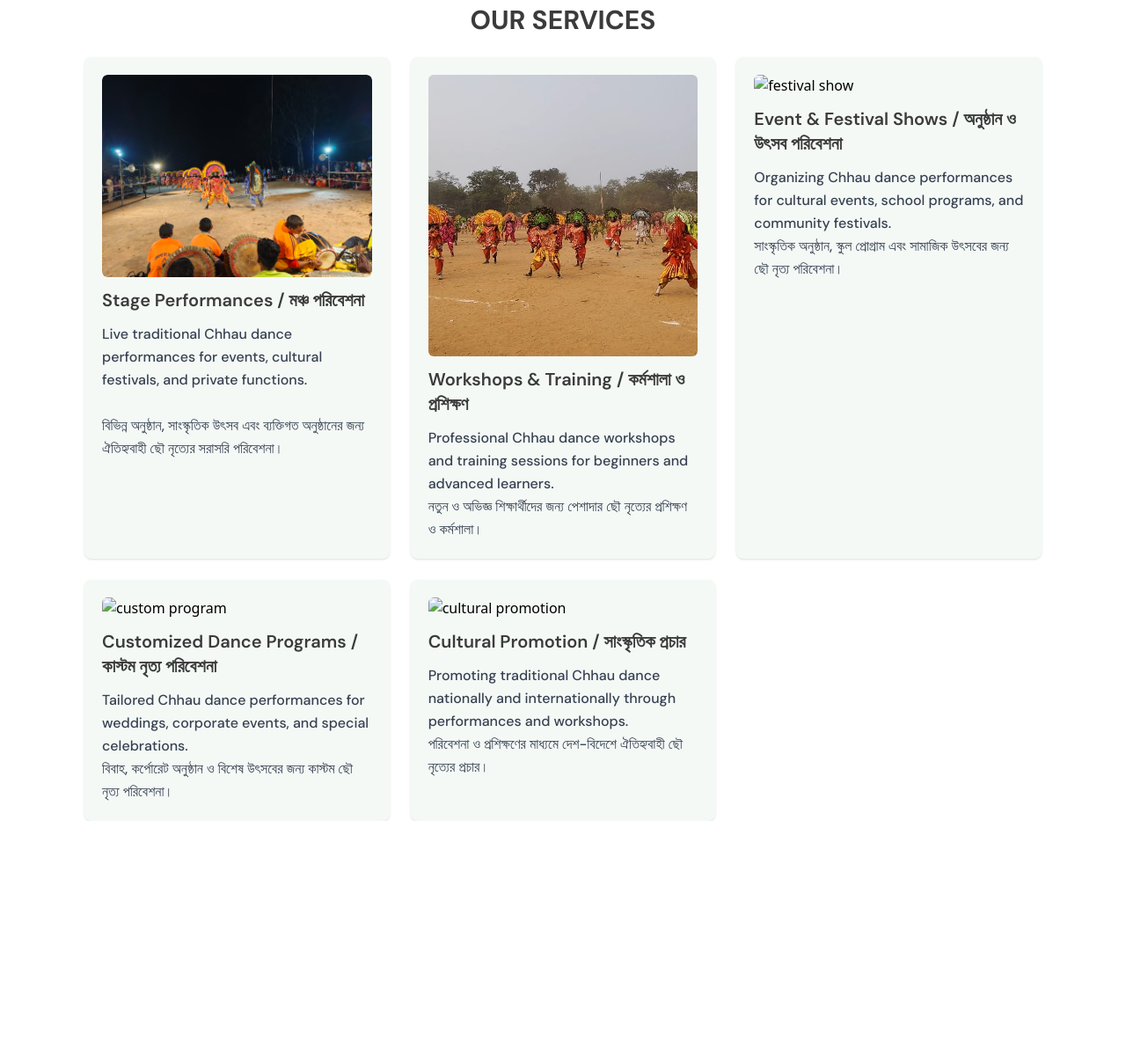
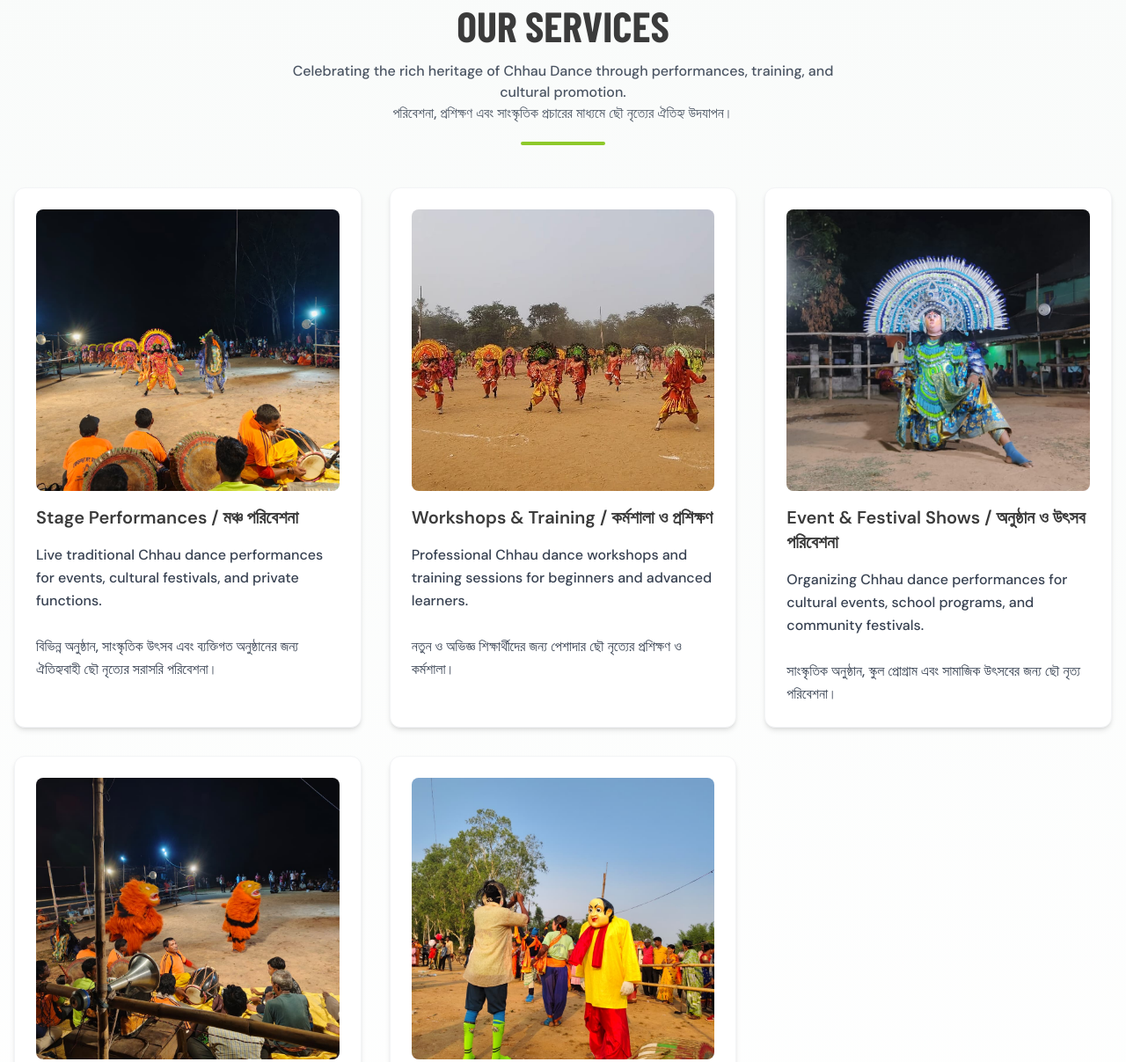
Before and after one commit to CoderSwarup03/Chow-Dance-Website, a plain HTML site: page index.html in a window 1280 px wide. Shown: the part 1560-2767 px from the top of the page at 88% size. Before the commit the page ends 2493 px from the top, so only its background shows below. Drawn offline with nearby package versions, Linux system fonts and the light colour scheme; a web font is replaced by a local one.

Commit message:
our services done

```diff
--- a/index.html
+++ b/index.html
@@ -215,21 +215,39 @@
     </section>
 
     <!-- our services -->
-    <section class="max-w-[85%] mx-auto mt-16">
-        <h2 class="text-xl md:text-3xl dm-sans font-bold text-[#3b3b3b] mb-6 uppercase text-center">Our Services</h2>
+    <section class="py-16 bg-gradient-to-b from-[#f9fbfa] to-white">
+        <div class="max-w-7xl mx-auto px-4">
 
-        <div class="grid grid-cols-1 md:grid-cols-2 lg:grid-cols-3 gap-6">
+            <!-- Section Heading -->
+            <div class="text-center mb-12">
+                <h2 class="text-4xl md:text-5xl font-bold uppercase barlow-condensed-medium text-[#3b3b3b]">
+                    Our Services
+                </h2>
+                <p class="mt-4 text-gray-600 dm-sans max-w-2xl mx-auto">
+                    Celebrating the rich heritage of Chhau Dance through performances, training, and cultural promotion.
+                    <br>
+                    পরিবেশনা, প্রশিক্ষণ এবং সাংস্কৃতিক প্রচারের মাধ্যমে ছৌ নৃত্যের ঐতিহ্য উদযাপন।
+                </p>
+                <div class="w-24 h-1 bg-[#8ec92b] mx-auto mt-5 rounded-full"></div>
+            </div>
+
+            <!-- Services Grid -->
+            <div class="grid grid-cols-1 md:grid-cols-2 lg:grid-cols-3 gap-8">
 
                 <!-- Service 1 -->
-            <div class="bg-[#f4f9f6] p-5 rounded-lg shadow hover:shadow-lg transition duration-300 flex flex-col gap-3">
-                <div class="relative overflow-hidden rounded-md group">
-                    <img src="./imagees/stage-program.jpeg" alt="stage program"
-                        class="rounded-md transform group-hover:scale-110 transition duration-500 ease-in-out">
-                    <div class="absolute inset-0 bg-black/40 opacity-0 group-hover:opacity-100 transition duration-500">
+                <div
+                    class="group bg-white p-6 rounded-xl shadow-md hover:shadow-2xl transition-all duration-500 hover:-translate-y-2 border border-gray-100 flex flex-col gap-4">
+
+                    <div class="relative overflow-hidden rounded-lg">
+                        <img src="./imagees/stage-program.jpeg" alt="Stage performance Chhau dance"
+                            class="h-[40vh] w-full object-cover transform group-hover:scale-110 transition duration-700">
+                        <div
+                            class="absolute inset-0 bg-gradient-to-t from-black/50 to-transparent opacity-0 group-hover:opacity-100 transition duration-500">
                         </div>
                     </div>
 
-                <h3 class="text-xl font-semibold dm-sans text-[#3b3b3b]">
+                    <h3
+                        class="text-xl font-semibold dm-sans text-[#3b3b3b] group-hover:text-[#8ec92b] transition duration-300">
                         Stage Performances / মঞ্চ পরিবেশনা
                     </h3>
 
@@ -242,85 +260,107 @@
                 </div>
 
                 <!-- Service 2 -->
-            <div class="bg-[#f4f9f6] p-5 rounded-lg shadow hover:shadow-lg transition duration-300 flex flex-col gap-3">
-                <div class="relative overflow-hidden rounded-md group">
-                    <img src="./imagees/work-shop-trainning.jpeg" alt="workshop training"
-                        class="h-[40vh] w-full object-cover transform group-hover:scale-110 transition duration-500">
-                    <div class="absolute inset-0 bg-black/40 opacity-0 group-hover:opacity-100 transition duration-500">
+                <div
+                    class="group bg-white p-6 rounded-xl shadow-md hover:shadow-2xl transition-all duration-500 hover:-translate-y-2 border border-gray-100 flex flex-col gap-4">
+
+                    <div class="relative overflow-hidden rounded-lg">
+                        <img src="./imagees/work-shop-trainning.jpeg" alt="Chhau dance workshop training"
+                            class="h-[40vh] w-full object-cover transform group-hover:scale-110 transition duration-700">
+                        <div
+                            class="absolute inset-0 bg-gradient-to-t from-black/50 to-transparent opacity-0 group-hover:opacity-100 transition duration-500">
                         </div>
                     </div>
 
-                <h3 class="text-xl font-semibold dm-sans text-[#3b3b3b]">
+                    <h3
+                        class="text-xl font-semibold dm-sans text-[#3b3b3b] group-hover:text-[#8ec92b] transition duration-300">
                         Workshops & Training / কর্মশালা ও প্রশিক্ষণ
                     </h3>
 
                     <p class="text-gray-700 dm-sans leading-relaxed">
-                    Professional Chhau dance workshops and training sessions for beginners and advanced learners. <br>
+                        Professional Chhau dance workshops and training sessions for beginners and advanced learners.
+                        <br><br>
                         নতুন ও অভিজ্ঞ শিক্ষার্থীদের জন্য পেশাদার ছৌ নৃত্যের প্রশিক্ষণ ও কর্মশালা।
                     </p>
                 </div>
 
                 <!-- Service 3 -->
-            <div class="bg-[#f4f9f6] p-5 rounded-lg shadow hover:shadow-lg transition duration-300 flex flex-col gap-3">
-                <div class="relative overflow-hidden rounded-md group">
-                    <img src="./imagees/festival-show.jpeg" alt="festival show"
-                        class="transform group-hover:scale-110 transition duration-500">
-                    <div class="absolute inset-0 bg-black/40 opacity-0 group-hover:opacity-100 transition duration-500">
+                <div
+                    class="group bg-white p-6 rounded-xl shadow-md hover:shadow-2xl transition-all duration-500 hover:-translate-y-2 border border-gray-100 flex flex-col gap-4">
+
+                    <div class="relative overflow-hidden rounded-lg">
+                        <img src="./imagees/program2.jpeg" alt="Chhau dance festival show"
+                            class="h-[40vh] w-full object-cover transform group-hover:scale-110 transition duration-700">
+                        <div
+                            class="absolute inset-0 bg-gradient-to-t from-black/50 to-transparent opacity-0 group-hover:opacity-100 transition duration-500">
                         </div>
                     </div>
 
-                <h3 class="text-xl font-semibold dm-sans text-[#3b3b3b]">
+                    <h3
+                        class="text-xl font-semibold dm-sans text-[#3b3b3b] group-hover:text-[#8ec92b] transition duration-300">
                         Event & Festival Shows / অনুষ্ঠান ও উৎসব পরিবেশনা
                     </h3>
 
                     <p class="text-gray-700 dm-sans leading-relaxed">
-                    Organizing Chhau dance performances for cultural events, school programs, and community festivals.
-                    <br>
+                        Organizing Chhau dance performances for cultural events, school programs, and community
+                        festivals.
+                        <br><br>
                         সাংস্কৃতিক অনুষ্ঠান, স্কুল প্রোগ্রাম এবং সামাজিক উৎসবের জন্য ছৌ নৃত্য পরিবেশনা।
                     </p>
                 </div>
 
                 <!-- Service 4 -->
-            <div class="bg-[#f4f9f6] p-5 rounded-lg shadow hover:shadow-lg transition duration-300 flex flex-col gap-3">
-                <div class="relative overflow-hidden rounded-md group">
-                    <img src="./imagees/custom-program.jpeg" alt="custom program"
-                        class="transform group-hover:scale-110 transition duration-500">
-                    <div class="absolute inset-0 bg-black/40 opacity-0 group-hover:opacity-100 transition duration-500">
+                <div
+                    class="group bg-white p-6 rounded-xl shadow-md hover:shadow-2xl transition-all duration-500 hover:-translate-y-2 border border-gray-100 flex flex-col gap-4">
+
+                    <div class="relative overflow-hidden rounded-lg">
+                        <img src="./imagees/calchural-program.jpeg" alt="Customized Chhau dance program"
+                            class="h-[40vh] w-full object-cover transform group-hover:scale-110 transition duration-700">
+                        <div
+                            class="absolute inset-0 bg-gradient-to-t from-black/50 to-transparent opacity-0 group-hover:opacity-100 transition duration-500">
                         </div>
                     </div>
 
-                <h3 class="text-xl font-semibold dm-sans text-[#3b3b3b]">
+                    <h3
+                        class="text-xl font-semibold dm-sans text-[#3b3b3b] group-hover:text-[#8ec92b] transition duration-300">
                         Customized Dance Programs / কাস্টম নৃত্য পরিবেশনা
                     </h3>
 
                     <p class="text-gray-700 dm-sans leading-relaxed">
-                    Tailored Chhau dance performances for weddings, corporate events, and special celebrations. <br>
+                        Tailored Chhau dance performances for weddings, corporate events, and special celebrations.
+                        <br><br>
                         বিবাহ, কর্পোরেট অনুষ্ঠান ও বিশেষ উৎসবের জন্য কাস্টম ছৌ নৃত্য পরিবেশনা।
                     </p>
                 </div>
 
                 <!-- Service 5 -->
-            <div class="bg-[#f4f9f6] p-5 rounded-lg shadow hover:shadow-lg transition duration-300 flex flex-col gap-3">
-                <div class="relative overflow-hidden rounded-md group">
-                    <img src="./imagees/cultural-promotion.jpeg" alt="cultural promotion"
-                        class="transform group-hover:scale-110 transition duration-500">
-                    <div class="absolute inset-0 bg-black/40 opacity-0 group-hover:opacity-100 transition duration-500">
+                <div
+                    class="group bg-white p-6 rounded-xl shadow-md hover:shadow-2xl transition-all duration-500 hover:-translate-y-2 border border-gray-100 flex flex-col gap-4">
+
+                    <div class="relative overflow-hidden rounded-lg">
+                        <img src="./imagees/program3.jpeg" alt="Chhau dance cultural promotion"
+                            class="h-[40vh] w-full object-cover transform group-hover:scale-110 transition duration-700">
+                        <div
+                            class="absolute inset-0 bg-gradient-to-t from-black/50 to-transparent opacity-0 group-hover:opacity-100 transition duration-500">
                         </div>
                     </div>
 
-                <h3 class="text-xl font-semibold dm-sans text-[#3b3b3b]">
+                    <h3
+                        class="text-xl font-semibold dm-sans text-[#3b3b3b] group-hover:text-[#8ec92b] transition duration-300">
                         Cultural Promotion / সাংস্কৃতিক প্রচার
                     </h3>
 
                     <p class="text-gray-700 dm-sans leading-relaxed">
-                    Promoting traditional Chhau dance nationally and internationally through performances and workshops.
-                    <br>
+                        Promoting traditional Chhau dance nationally and internationally through performances and
+                        workshops.
+                        <br><br>
                         পরিবেশনা ও প্রশিক্ষণের মাধ্যমে দেশ-বিদেশে ঐতিহ্যবাহী ছৌ নৃত্যের প্রচার।
                     </p>
                 </div>
+
             </div>
+        </div>
+    </section>
 
-    </section>
 
 
 
```
Also changed, not shown: imagees/calchural-program.jpeg (added), imagees/program2.jpeg (added), imagees/program3.jpeg (added). Lines whose indentation alone changed are shown as unchanged.
